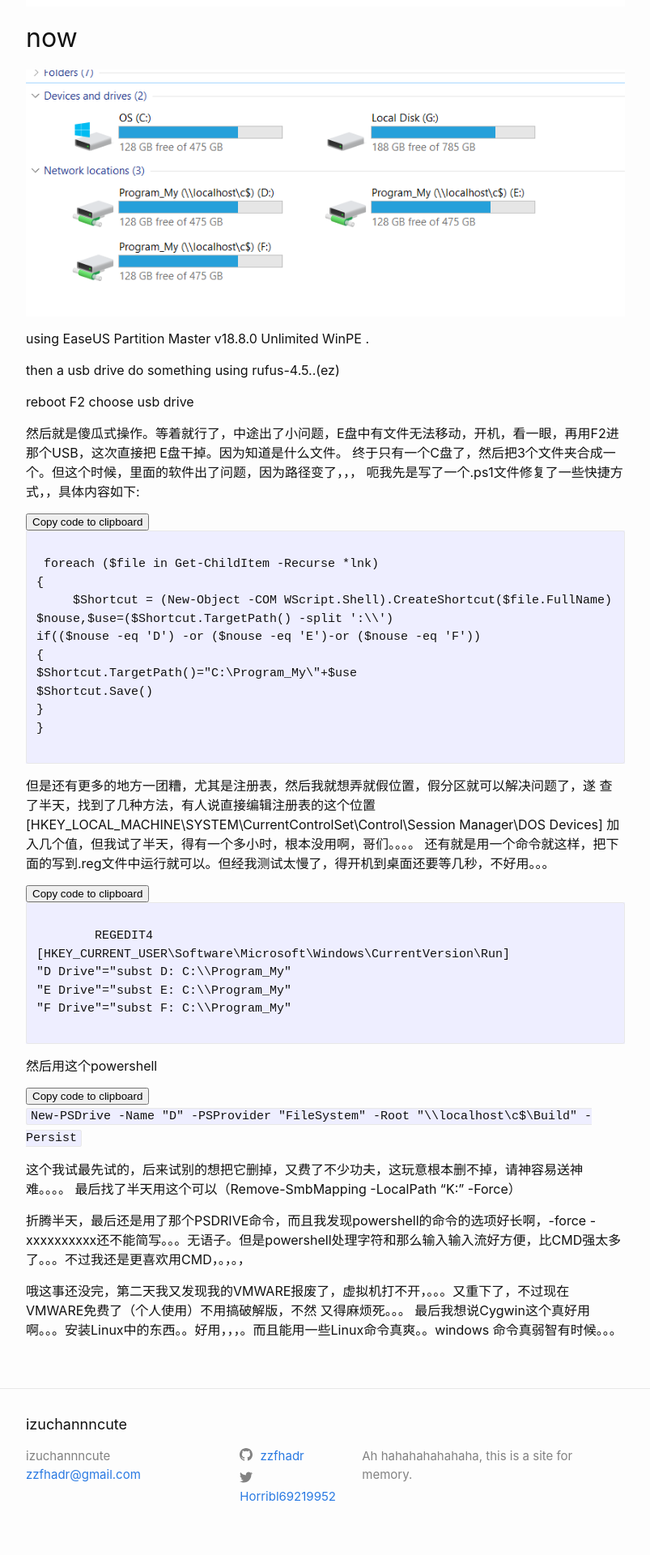
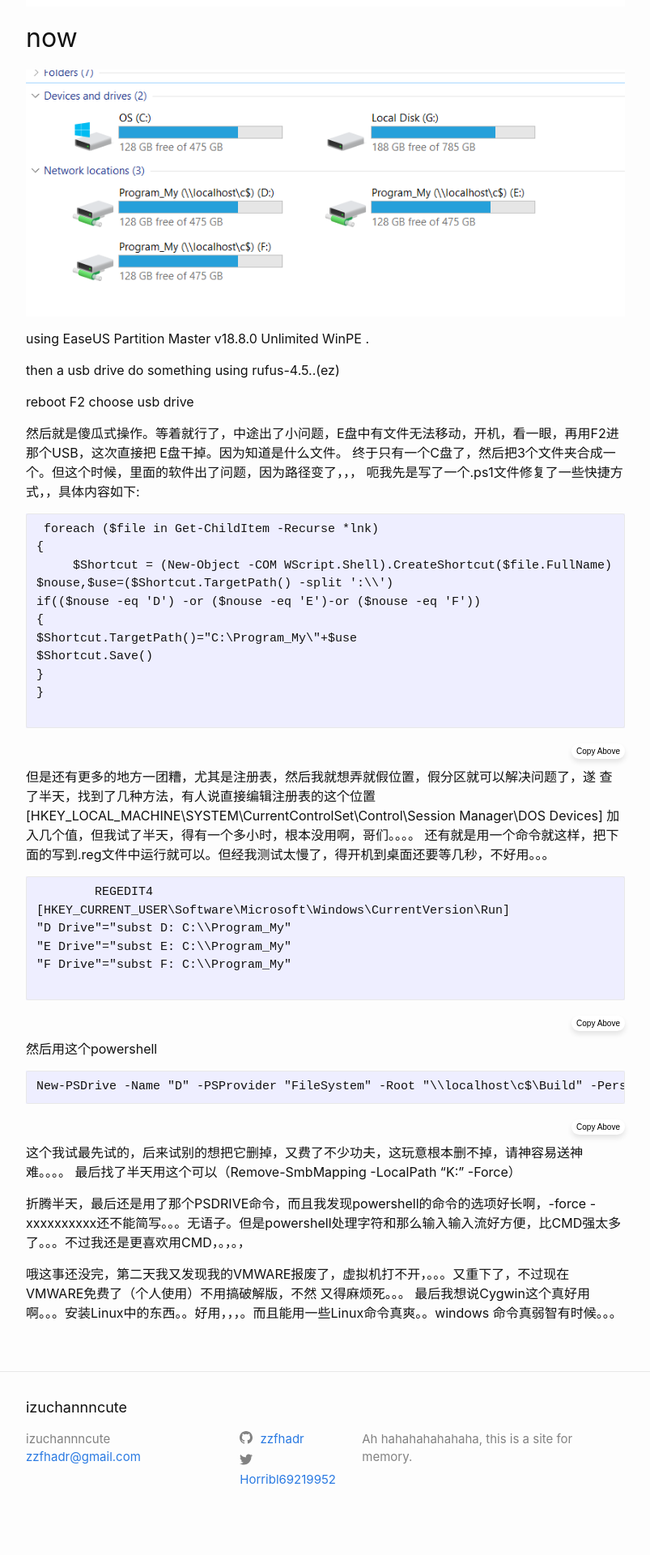
Before and after one commit to zzfhadr/izuchannn.github.io, a Jekyll site: the page built from _posts/2024-09-06-周五-8：54：49：33-windowsdrive.markdown, in a window 1280 px wide. Shown: the part 789-2709 px from the top of the page at 81% size, without its empty margins (238-1041 px from the left). Built offline with Jekyll 4.4.1, drawn with Linux system fonts in a browser that asks for light colours; after the commit the page ends 2687 px from its top, so only the background shows below that.

Commit message:
autobatscriptdoupdateforme

````diff
--- a/_includes/copyheader.html
+++ b/_includes/copyheader.html
@@ -1,5 +1,5 @@
-<div class="code-header">
-  <button class="copy-code-button">
-    Copy code to clipboard
+<div class="button-container">
+  <button class="copyButton">
+    Copy Above
   </button>
 </div>
--- a/_includes/head.html
+++ b/_includes/head.html
@@ -8,4 +8,5 @@
   {%- if jekyll.environment == 'production' and site.google_analytics -%}
     {%- include google-analytics.html -%}
   {%- endif -%}
+
 </head>
--- a/_layouts/post.html
+++ b/_layouts/post.html
@@ -14,8 +14,8 @@ layout: default
         • <span itemprop="author" itemscope itemtype="http://schema.org/Person"><span class="p-author h-card" itemprop="name">{{ page.author }}</span></span>
       {%- endif -%}</p>
 
-      <link rel="stylesheet" href="/eeee/css/button.css">
-      <script src="/eeee/scripts/copycode.js"></script>
+             <link rel="stylesheet" href="{{ site.baseurl }}/eeee/css/button.css">
+    <script src="{{ site.baseurl }}/eeee/scripts/copycode.js" defer></script>
   </header>
 
   <div class="post-content e-content" itemprop="articleBody">
@@ -27,4 +27,6 @@ layout: default
   {%- endif -%}
 
   <a class="u-url" href="{{ page.url | relative_url }}" hidden></a>
+
+
 </article>
--- a/_posts/2024-09-06-周五-8：54：49：33-windowsdrive.markdown
+++ b/_posts/2024-09-06-周五-8：54：49：33-windowsdrive.markdown
@@ -29,9 +29,8 @@ E盘干掉。因为知道是什么文件。
 呃我先是写了一个.ps1文件修复了一些快捷方式，，具体内容如下:
 
 
-{% include copyheader.html %}
+
 ```
-
  foreach ($file in Get-ChildItem -Recurse *lnk)
 {
      $Shortcut = (New-Object -COM WScript.Shell).CreateShortcut($file.FullName)
@@ -45,6 +44,9 @@ $Shortcut.Save()
 
 ```
 
+{% include copyheader.html %}
+
+
 
 但是还有更多的地方一团糟，尤其是注册表，然后我就想弄就假位置，假分区就可以解决问题了，遂
 查了半天，找到了几种方法，有人说直接编辑注册表的这个位置
@@ -52,9 +54,8 @@ $Shortcut.Save()
 加入几个值，但我试了半天，得有一个多小时，根本没用啊，哥们。。。。
 还有就是用一个命令就这样，把下面的写到.reg文件中运行就可以。但经我测试太慢了，得开机到桌面还要等几秒，不好用。。。
 
-{% include copyheader.html %}
+
 ```
-
 	REGEDIT4
 [HKEY_CURRENT_USER\Software\Microsoft\Windows\CurrentVersion\Run]
 "D Drive"="subst D: C:\\Program_My"
@@ -62,12 +63,14 @@ $Shortcut.Save()
 "F Drive"="subst F: C:\\Program_My"
 
 ```
-
+{% include copyheader.html %}
 
 然后用这个powershell
 
+```
+New-PSDrive -Name "D" -PSProvider "FileSystem" -Root "\\localhost\c$\Build" -Persist
+```
 {% include copyheader.html %}
-```New-PSDrive -Name "D" -PSProvider "FileSystem" -Root "\\localhost\c$\Build" -Persist```
 
 
 这个我试最先试的，后来试别的想把它删掉，又费了不少功夫，这玩意根本删不掉，请神容易送神难。。。。
--- a/eeee/css/button.css
+++ b/eeee/css/button.css
@@ -1,3 +1,28 @@
-.copy-code-button {
-  display: block;
-}
+
+    .button-container {
+        text-align: right; /* Aligns the button to the right */
+         margin-bottom: 10px; /* Adds space between button and text */
+           margin-top:-1px;
+    }
+ button {
+        padding: 4px 6px;
+        font-size: 10px;
+        color: #000;
+        background-color: #fff;
+        border: 0px solid #000;
+        border-radius: 30px;
+        cursor: pointer;
+        box-shadow: 0px 4px 6px rgba(0, 0, 0, 0.1);
+        transition: all 0.3s ease;
+    }
+
+    button:hover {
+        background-color: #f0f0f0;
+        box-shadow: 0px 6px 8px rgba(0, 0, 0, 0.15);
+        transform: translateY(-2px);
+    }
+
+    button:active {
+        transform: translateY(0);
+        box-shadow: 0px 3px 5px rgba(0, 0, 0, 0.1);
+    }
--- a/eeee/scripts/copycode.js
+++ b/eeee/scripts/copycode.js
@@ -1,14 +1,11 @@
 // This assumes that you're using Rouge; if not, update the selector
-const codeBlocks = document.querySelectorAll('.language-plaintext highlighter-rouge');
-const copyCodeButtons = document.querySelectorAll('.copy-code-button');
-
+const codeBlocks = document.querySelectorAll('.language-plaintext.highlighter-rouge');
+const copyCodeButtons = document.querySelectorAll('.copyButton');
 copyCodeButtons.forEach((copyCodeButton, index) => {
   const code = codeBlocks[index].innerText;
-
   copyCodeButton.addEventListener('click', () => {
     // Copy the code to the user's clipboard
     window.navigator.clipboard.writeText(code);
-
     // Update the button text visually
     const { innerText: originalText } = copyCodeButton;
     copyCodeButton.innerText = 'Copied!';
````
Also changed, not shown: about.markdown (+1 -12 lines), eeee/picture/ic_copy.svg (added).
